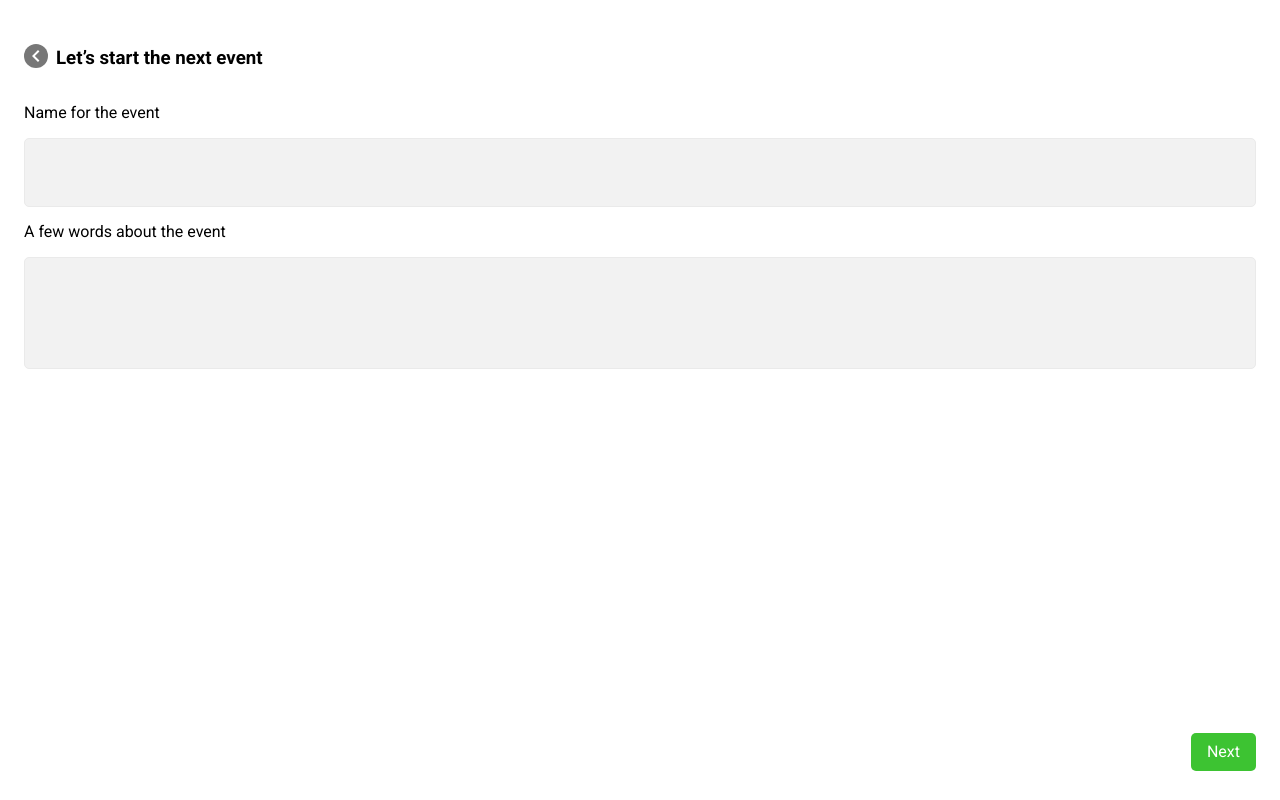
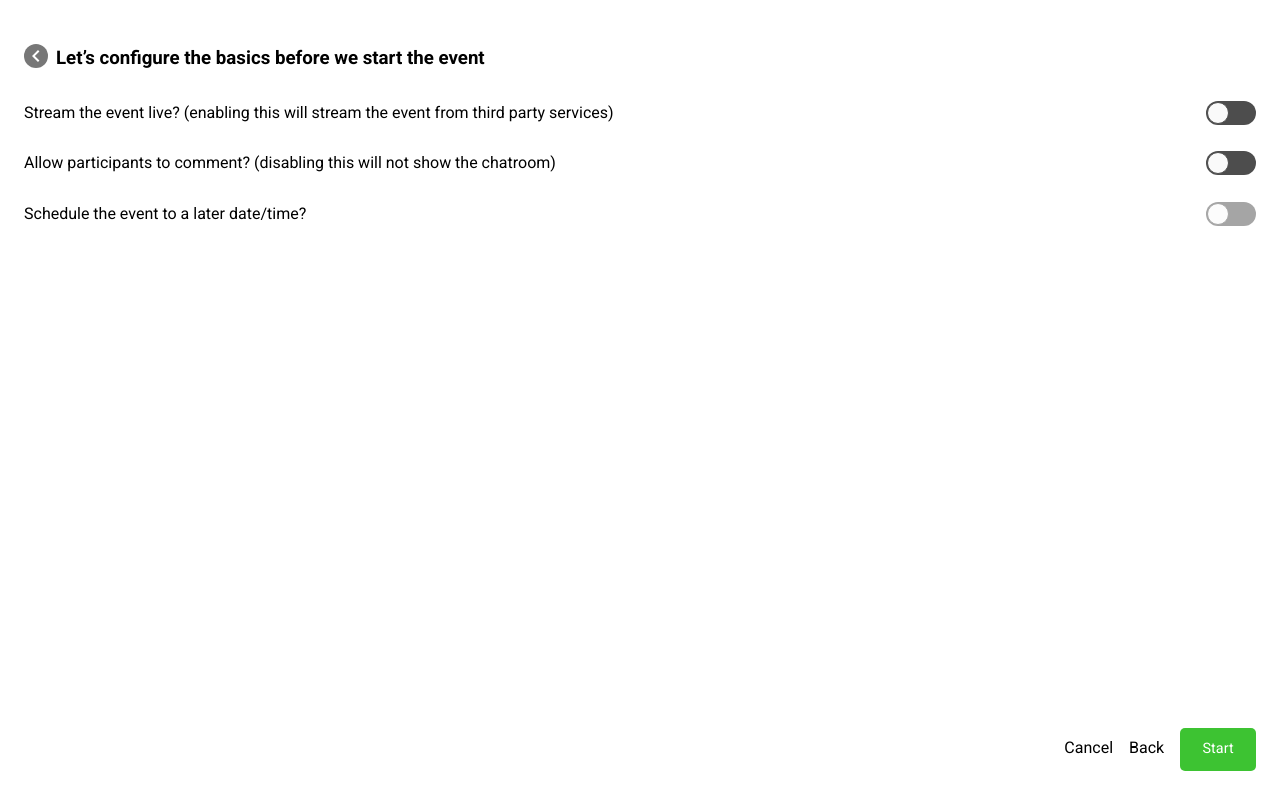
Before and after one commit to SuryaElavazhagan/events, a React (Create React App) app: page /new in a window 1280 px wide. Built offline with nearby package versions, Linux system fonts and the light colour scheme.

Commit message:
update: added third step > with respective styles

```diff
--- a/src/styles/views/new-event.scss
+++ b/src/styles/views/new-event.scss
@@ -3,10 +3,14 @@
   .header {
     display: flex;
     align-items: center;
+    font-size: 1rem;
+    .header-title {
+      font-weight: 600;
+    }
     .back {
       fill: currentColor;
       background-color: #777777;
-      border-radius: 1em;
+      border-radius: 1rem;
       color: white;
       margin: 0 0.5em 0 0;
     }
@@ -15,27 +19,30 @@
   .step-one {
     [for=eventName], [for=eventDescription] {
       display: block;
-      margin: 1em 0;
+      margin: 1rem 0;
     }
 
     #eventName, #eventDescription {
       background-color: #f2f2f2;
       border: 1px solid #eaeaea;
-      border-radius: 0.3125em;
-      padding: 1.5em;
+      border-radius: 0.3125rem;
+      padding: 1rem;
       outline: none;
       width: 100%;
+      font-size: 1rem;
     }
 
     #eventDescription {
+      font-family: inherit;
+      font-size: 1rem;
       resize: none;
-      height: 7em;
+      height: 7rem;
     }
 
     .step-one-next {
       position: absolute;
-      bottom: 1.8em;
-      right: 1.5em;
+      bottom: 1.8rem;
+      right: 1.5rem;
     }
   }
 
@@ -48,32 +55,63 @@
       align-items: center;
       justify-content: center;
       color: #c2c2c2;
-      height: 14.8125em;
+      height: 14.8125rem;
       background-color: #f2f2f2;
+      cursor: pointer;
 
       svg {
         fill: currentColor;
       }
     }
+  }
 
+  .step-three {
+    .configuration {
+      display: flex;
+      justify-content: space-between;
+      align-items: center;
+      p {
+        flex: 0.8;
+      }
+    }
+    .toggle.react-toggle--checked .react-toggle-track {
+      background-color: black;
+    }
+    .toggle.react-toggle--focus .react-toggle-thumb {
+      box-shadow: none;
+    }
+    .toggle.react-toggle--checked .react-toggle-thumb {
+      border-color: transparent;
+    }
+  }
+
+  .step-two, .step-three {
     .bottom-bar {
       position: absolute;
-      bottom: 1.8em;
-      right: 1.5em;
+      bottom: 1.8rem;
+      right: 1.5rem;
 
-      span:not(:last-child) {
-        margin: 0 1em 0 0;
+      span {
+        cursor: pointer;
+        a {
+          text-decoration: none;
+          color: inherit;
+        }
+        &:not(:last-child) {
+          margin: 0 1rem 0 0;
+        }
       }
     }
   }
 
-  .step-one, .step-two {
+  .step-one, .step-two, .step-three {
     .next-button {
-      padding: 0.625rem 1rem;
+      padding: 0.825rem 1.4rem;
+      font-size: 0.9rem;
       background-color: #3dc332;
       color: white;
       border: none;
-      border-radius: 0.3125em;
+      border-radius: 0.3125rem;
       cursor: pointer;
     }
   }
--- a/src/views/events/NewEvent.tsx
+++ b/src/views/events/NewEvent.tsx
@@ -1,5 +1,6 @@
 import React, { useState } from 'react';
 import { Link } from 'react-router-dom';
+import Toggle from 'react-toggle';
 import '../../styles/views/new-event.scss';
 
 
@@ -15,7 +16,7 @@ interface EventDetails {
 }
 
 export function NewEvent() {
-  const [currentStep, setCurrentStep] = useState(0);
+  const [currentStep, setCurrentStep] = useState(2);
   const stepHeader = [
     'Let’s start the next event',
     'Why don’t we add a face to your event?',
@@ -40,6 +41,15 @@ export function NewEvent() {
           setCurrentStep(1);
         }
         break;
+      case 1:
+        setCurrentStep(2);
+        break;
+    }
+  }
+
+  function handleBack() {
+    if (currentStep > 0) {
+      setCurrentStep(currentStep - 1);
     }
   }
 
@@ -69,9 +79,51 @@ export function NewEvent() {
               </svg>
             </div>
             <div className="bottom-bar">
-              <span>Cancel</span>
-              <span>Back</span>
+              <span>
+                <Link to="/">Cancel</Link>
+              </span>
+              <span onClick={handleBack}>Back</span>
               <button type="submit" className="next-button">Next</button>
+            </div>
+          </div>
+        );
+      case 2:
+        return (
+          <div className="step-three">
+            <div className="configuration">
+              <p>
+                Stream the event live? (enabling this will stream the event from third party services)
+              </p>
+              <Toggle
+                className="toggle"
+                icons={false}
+              />
+            </div>
+            <div className="configuration">
+              <p>
+              Allow participants to comment? (disabling this will not show the chatroom)
+              </p>
+              <Toggle
+                className="toggle"
+                icons={false}
+              />
+            </div>
+            <div className="configuration">
+              <p>
+              Schedule the event to a later date/time?
+              </p>
+              <Toggle
+                className="toggle"
+                icons={false}
+                disabled={true}
+              />
+            </div>
+            <div className="bottom-bar">
+              <span>
+                <Link to="/">Cancel</Link>
+              </span>
+              <span onClick={handleBack}>Back</span>
+              <button type="submit" className="next-button">Start</button>
             </div>
           </div>
         );
@@ -85,7 +137,7 @@ export function NewEvent() {
             <use xlinkHref="/sprite.svg#back" />
           </svg>
         </Link>
-        <h3>{ stepHeader[currentStep] }</h3>
+        <h3 className="header-title">{ stepHeader[currentStep] }</h3>
       </div>
       {
         renderCurrentStep()
```
